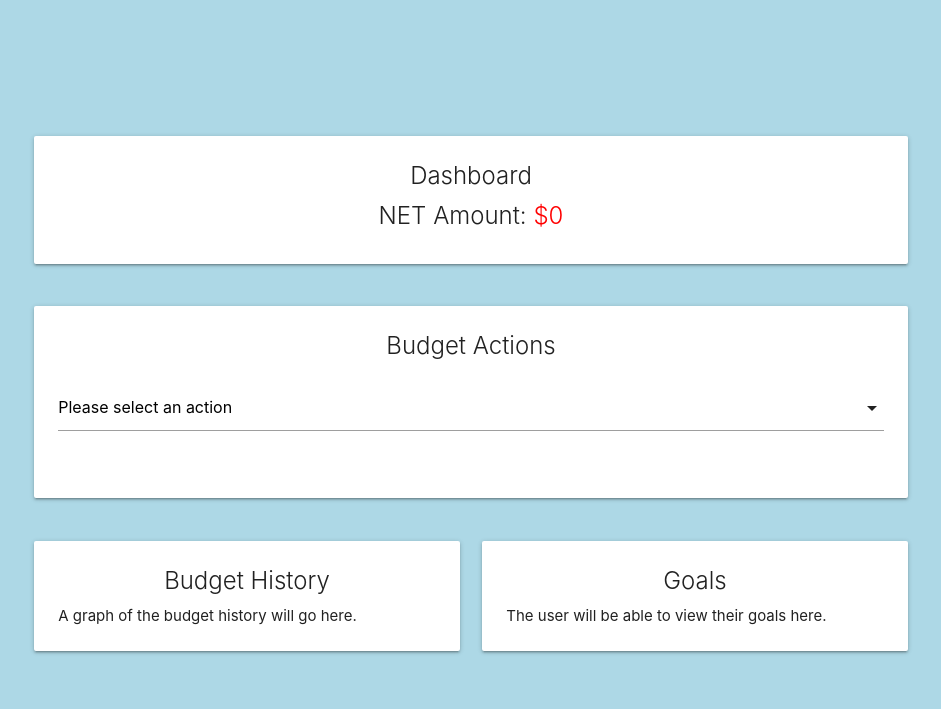
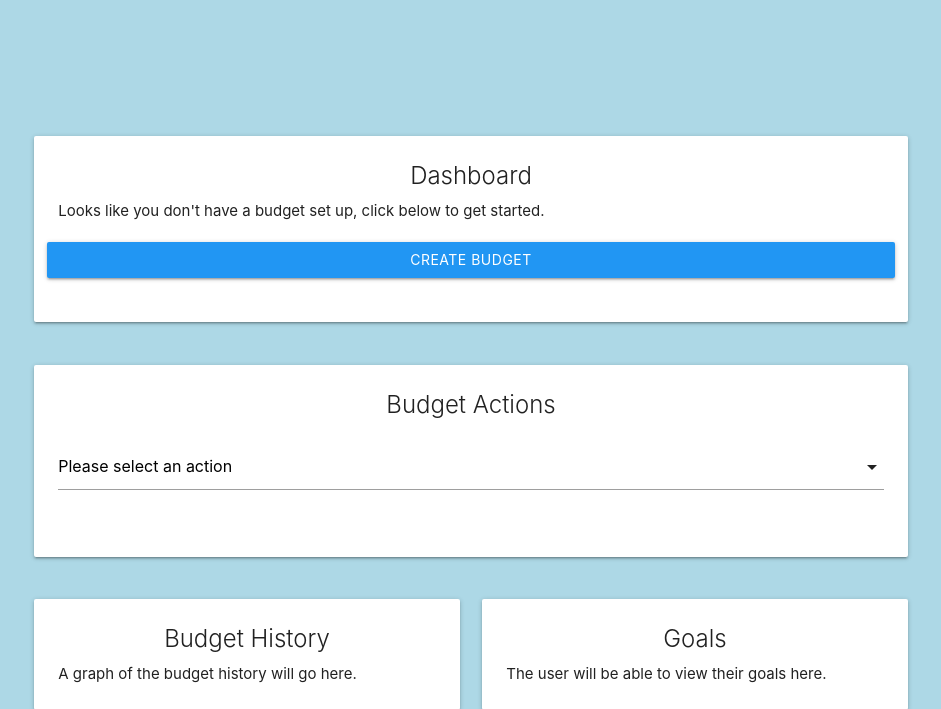
Before and after one commit to DisSupEng/silver-coin, a Django app: page /dashboard/ in a window 1280 px wide. Shown: the top 709 px of the page, without its empty margins (169-1110 px from the left). Run offline with Django 4.2, Linux system fonts and the light colour scheme; a user stored in the database is signed in; tables that the repository leaves empty hold one stand-in row (values such as "Sample post").

Commit message:
Fix dashboard recent net amount with no budget period.

```diff
--- a/silver_coin/budget/templates/dashboard.html
+++ b/silver_coin/budget/templates/dashboard.html
@@ -22,7 +22,7 @@
             <div class="card">
                 <div class="card-content">
                     <span class="card-title center">Dashboard</span>
-                    {% if has_budget %}
+                    {% if recent_net_amount %}
                         <span class="card-title center">NET Amount: <span {% if recent_net_amount > 0 %}class="positive-net"{% else %}class="negative-net"{% endif %}>${{ recent_net_amount|intcomma }}</span></span>
                     {% else %}
                         <div class="row">
--- a/silver_coin/budget/views/dashboard.py
+++ b/silver_coin/budget/views/dashboard.py
@@ -12,7 +12,9 @@ class DashboardView(LoginRequiredMixin, TemplateView):
         Override to check if the user has a budget defined.
         """
         has_budget = Budget.objects.filter(owner=request.user).count() > 0
-        recent_net_amount = BudgetPeriod.objects.filter(budget__owner=request.user).last().net_amount()
+        last_period = BudgetPeriod.objects.filter(budget__owner=request.user).last()
+
+        recent_net_amount = last_period.net_amount() if last_period else None
 
         return super().get(request, has_budget=has_budget, recent_net_amount=recent_net_amount)
 
```
